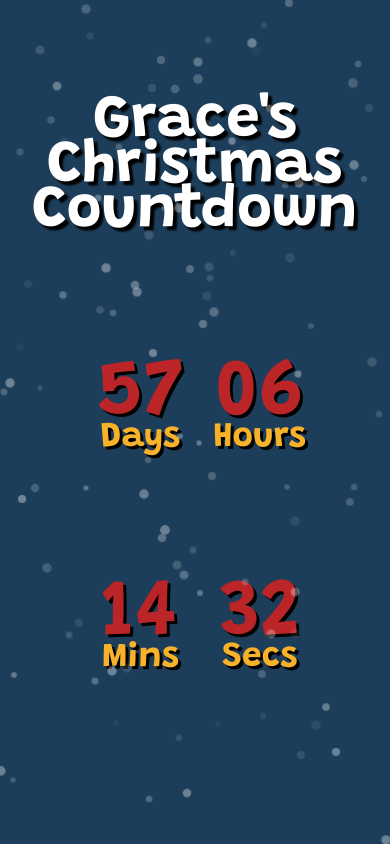
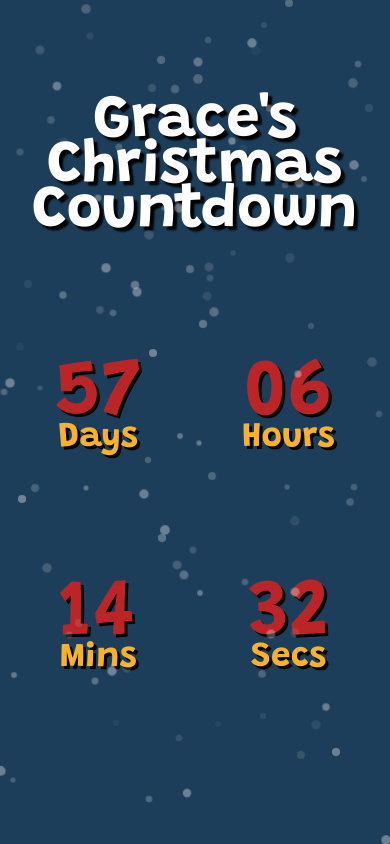
Before and after one commit to sttteephen/ChristmasCountdown, a plain HTML site: page index.html in a window 390 px wide. Drawn offline with Linux system fonts and the light colour scheme; a web font is replaced by a local one.

Commit message:
Added smaller screen media query.

```diff
--- a/style.css
+++ b/style.css
@@ -105,3 +105,9 @@ body {
 	}
 
 }
+
+@media (max-width: 400px) {
+	#countdown {
+		width: 90%;
+	}
+}
```
